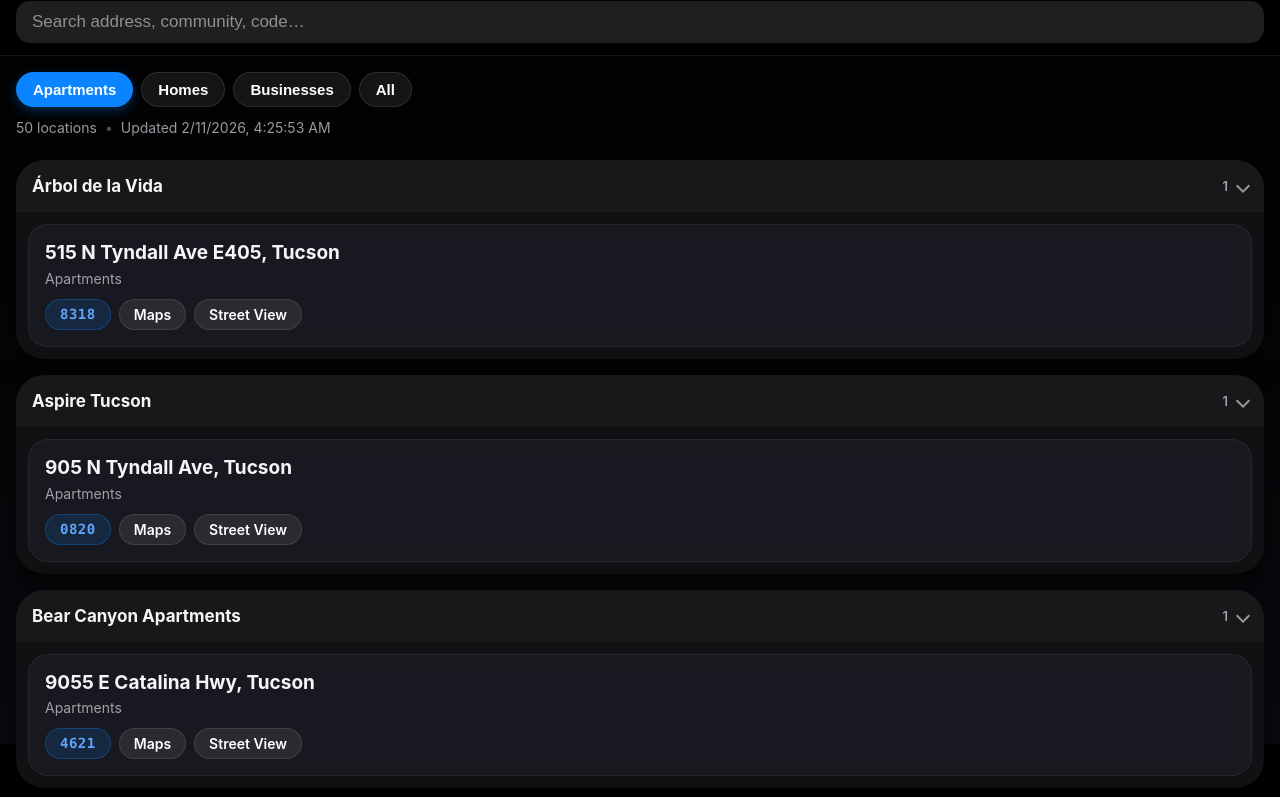
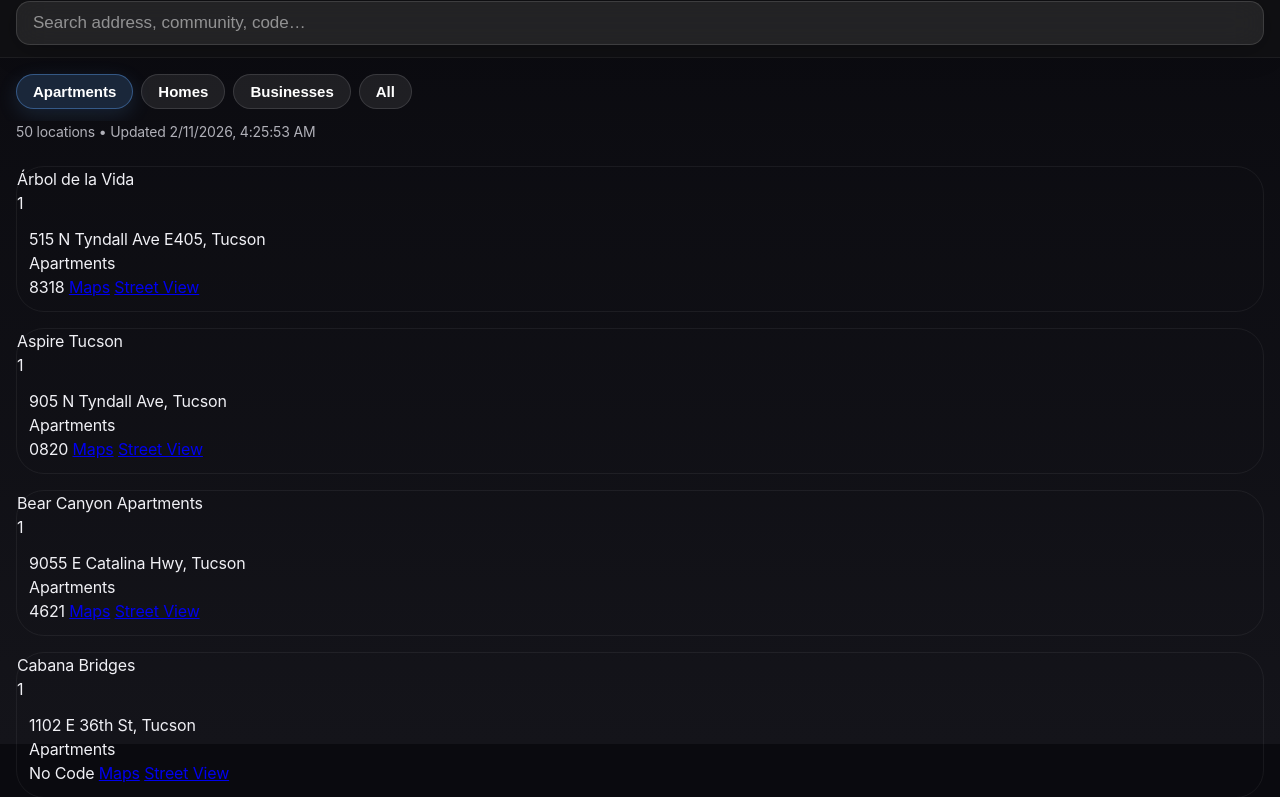
Before and after one commit to azintegra/TestFlexV2, a plain HTML site: page index.html in a window 1280 px wide. Shown: the part 56-853 px from the top of the page. Drawn offline with Linux system fonts and the light colour scheme.

Commit message:
Add files via upload

```diff
--- a/style.css
+++ b/style.css
@@ -1,16 +1,22 @@
+
+/* style.css */
+
 :root {
   --sfpro: -apple-system, BlinkMacSystemFont, "Segoe UI", Roboto, Helvetica, Arial, sans-serif;
-  --bg: #000;
-  --card: #111114;
-  --text: #f5f5f7;
-  --text-secondary: #a0a0a8;
-  --border: rgba(255,255,255,0.08);
-  --accent: #0a84ff;
+  --bg: #0a0a0f;
+  --card: #121212;
+  --text: #f0f0f5;
+  --text-secondary: #b0b0b8;
+  --border: rgba(255,255,255,0.06);
+  --accent: #60a5fa;
   --radius: 20px;
   --radius-lg: 28px;
-  --shadow: 0 10px 30px rgba(0,0,0,0.5);
+  --shadow: 0 4px 16px rgba(0,0,0,0.4);
+  --blur: blur(16px);
 }
+
 * { box-sizing: border-box; }
+
 html, body {
   height: 100%;
   -webkit-text-size-adjust: 100%;
@@ -20,29 +26,35 @@ html, body {
   color: var(--text);
   font-family: var(--sfpro);
   overscroll-behavior: none;
+  line-height: 1.5;
+  letter-spacing: -0.01em;
 }
+
 body {
-  background: linear-gradient(to bottom, #000 0%, #0a0a0f 100%);
+  background: linear-gradient(to bottom, #0a0a0f 0%, #14141a 100%);
   -webkit-font-smoothing: antialiased;
   -moz-osx-font-smoothing: grayscale;
 }
+
 .wrap {
   min-height: 100%;
   padding: env(safe-area-inset-top) 0 env(safe-area-inset-bottom) 0;
   display: flex;
   flex-direction: column;
 }
+
 .ios-header {
   position: sticky;
   top: 0;
   z-index: 100;
-  background: rgba(0,0,0,0.92);
-  backdrop-filter: saturate(180%) blur(20px);
-  -webkit-backdrop-filter: saturate(180%) blur(20px);
+  background: rgba(18,18,20,0.92);
+  backdrop-filter: var(--blur);
+  -webkit-backdrop-filter: var(--blur);
   padding: calc(env(safe-area-inset-top) + 8px) 16px 12px;
-  border-bottom: 1px solid rgba(255,255,255,0.08);
+  border-bottom: 1px solid var(--border);
   transition: all 0.3s ease;
 }
+
 .large-title {
   font-size: 34px;
   font-weight: 700;
@@ -51,6 +63,7 @@ body {
   margin-bottom: 12px;
   transition: all 0.3s ease;
 }
+
 .small-title {
   font-size: 20px;
   font-weight: 600;
@@ -62,27 +75,34 @@ body {
   pointer-events: none;
   transition: all 0.3s ease;
 }
+
 .ios-header.scrolled .large-title { font-size: 20px; margin-bottom: 0; }
 .ios-header.scrolled .small-title { opacity: 1; }
 
 .search-container { margin-top: 4px; }
+
 .search {
   display: flex;
   align-items: center;
-  background: rgba(255,255,255,0.12);
+  background: rgba(255,255,255,0.08);
   border-radius: 14px;
   padding: 10px 14px;
-  backdrop-filter: blur(10px);
-  -webkit-backdrop-filter: blur(10px);
+  backdrop-filter: var(--blur);
+  -webkit-backdrop-filter: var(--blur);
+  border: 1px solid rgba(255,255,255,0.12);
+  box-shadow: 0 4px 30px rgba(0,0,0,0.25);
+  transition: all 0.25s ease;
 }
+
 .search input {
   flex: 1;
   background: transparent;
   border: none;
   outline: none;
-  color: white;
+  color: var(--text);
   font-size: 17px;
 }
+
 .search input::placeholder { color: rgba(255,255,255,0.5); }
 
 .chips {
@@ -93,131 +113,43 @@ body {
   -webkit-overflow-scrolling: touch;
   scrollbar-width: none;
 }
+
 .chips::-webkit-scrollbar { display: none; }
+
 .chip {
   padding: 8px 16px;
   background: rgba(255,255,255,0.08);
   border-radius: 999px;
-  border: 1px solid rgba(255,255,255,0.1);
+  border: 1px solid rgba(255,255,255,0.12);
   color: white;
   font-weight: 600;
   font-size: 15px;
   white-space: nowrap;
   cursor: pointer;
-  transition: all 0.2s;
+  transition: all 0.25s cubic-bezier(0.4, 0, 0.2, 1);
 }
+
 .chip.active {
-  background: var(--accent);
-  border-color: var(--accent);
+  background: rgba(96,165,250,0.18);
+  border-color: rgba(96,165,250,0.4);
   color: white;
-  box-shadow: 0 4px 12px rgba(10,132,255,0.3);
+  box-shadow: 0 6px 20px rgba(96,165,250,0.15);
 }
 
 .meta {
   padding: 0 16px 8px;
   color: var(--text-secondary);
   font-size: 14px;
-  display: flex;
-  gap: 8px;
-  align-items: center;
-  opacity: 0.95;
 }
-.sep { opacity: 0.5; }
 
 .group {
   margin: 16px;
-  background: var(--card);
   border-radius: var(--radius-lg);
-  overflow: hidden;
-  box-shadow: var(--shadow);
+  border: 1px solid var(--border);
 }
-.group-header {
-  padding: 16px;
-  background: rgba(255,255,255,0.03);
-  display: flex;
-  justify-content: space-between;
-  align-items: center;
-  font-weight: 600;
-  font-size: 17px;
-  user-select: none;
-}
-.group-title { font-weight: 700; }
-.group-meta { display: inline-flex; gap: 10px; align-items: center; color: var(--text-secondary); font-size: 13px; }
-.chev {
-  width: 10px; height: 10px;
-  border-right: 2px solid rgba(255,255,255,0.55);
-  border-bottom: 2px solid rgba(255,255,255,0.55);
-  transform: rotate(45deg);
-  transition: transform 0.2s ease;
-}
-.group.collapsed .chev { transform: rotate(-135deg); }
-.group.collapsed .items { display: none; }
 
 .items {
   padding: 12px;
-  display: flex;
-  flex-direction: column;
-  gap: 12px;
-}
-.card {
-  background: rgba(30,30,40,0.6);
-  border-radius: var(--radius);
-  padding: 16px;
-  border: 1px solid rgba(255,255,255,0.06);
-  backdrop-filter: blur(10px);
-}
-.addr {
-  font-size: 19px;
-  font-weight: 700;
-  margin: 0 0 4px;
-  line-height: 1.3;
-}
-.sub { font-size: 14px; color: var(--text-secondary); }
-
-.pills {
-  margin-top: 12px;
-  display: flex;
-  flex-wrap: wrap;
-  gap: 8px;
-}
-.pill {
-  padding: 6px 14px;
-  background: rgba(255,255,255,0.08);
-  border-radius: 999px;
-  font-size: 14px;
-  font-weight: 600;
-  border: 1px solid rgba(255,255,255,0.1);
-  color: white;
-  text-decoration: none;
-}
-.pill.mono {
-  font-family: SFMono-Regular, Menlo, Consolas, monospace;
-  letter-spacing: 0.5px;
-}
-.pill.primary {
-  background: rgba(10,132,255,0.15);
-  border-color: rgba(10,132,255,0.3);
-  color: #60a5fa;
 }
 
-.toast {
-  position: fixed;
-  bottom: calc(env(safe-area-inset-bottom) + 20px);
-  left: 50%;
-  transform: translateX(-50%);
-  background: rgba(40,40,50,0.92);
-  backdrop-filter: blur(20px);
-  padding: 12px 24px;
-  border-radius: 999px;
-  font-size: 15px;
-  font-weight: 600;
-  color: white;
-  box-shadow: 0 8px 24px rgba(0,0,0,0.6);
-  opacity: 0;
-  transition: all 0.25s ease;
-  z-index: 200;
-  pointer-events: none;
-}
-.toast.show { opacity: 1; }
-
 .list { padding-bottom: 40px; }
```
